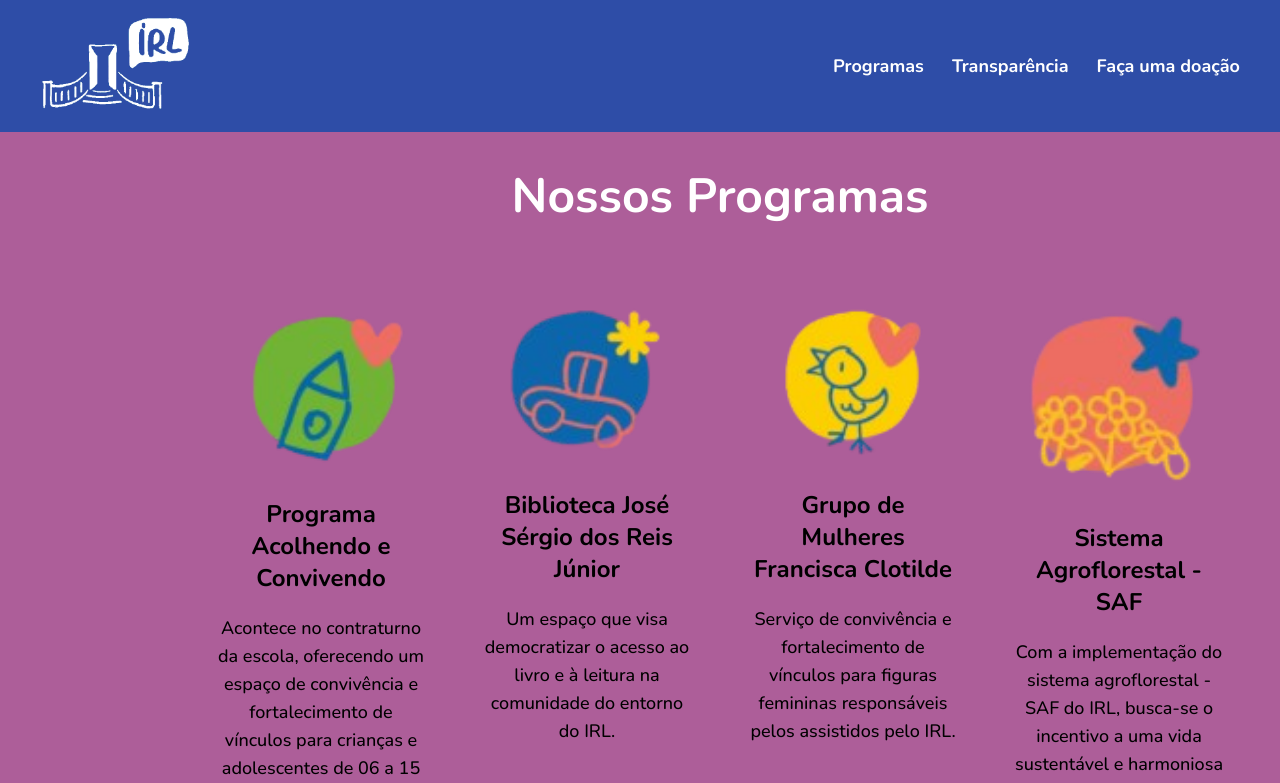
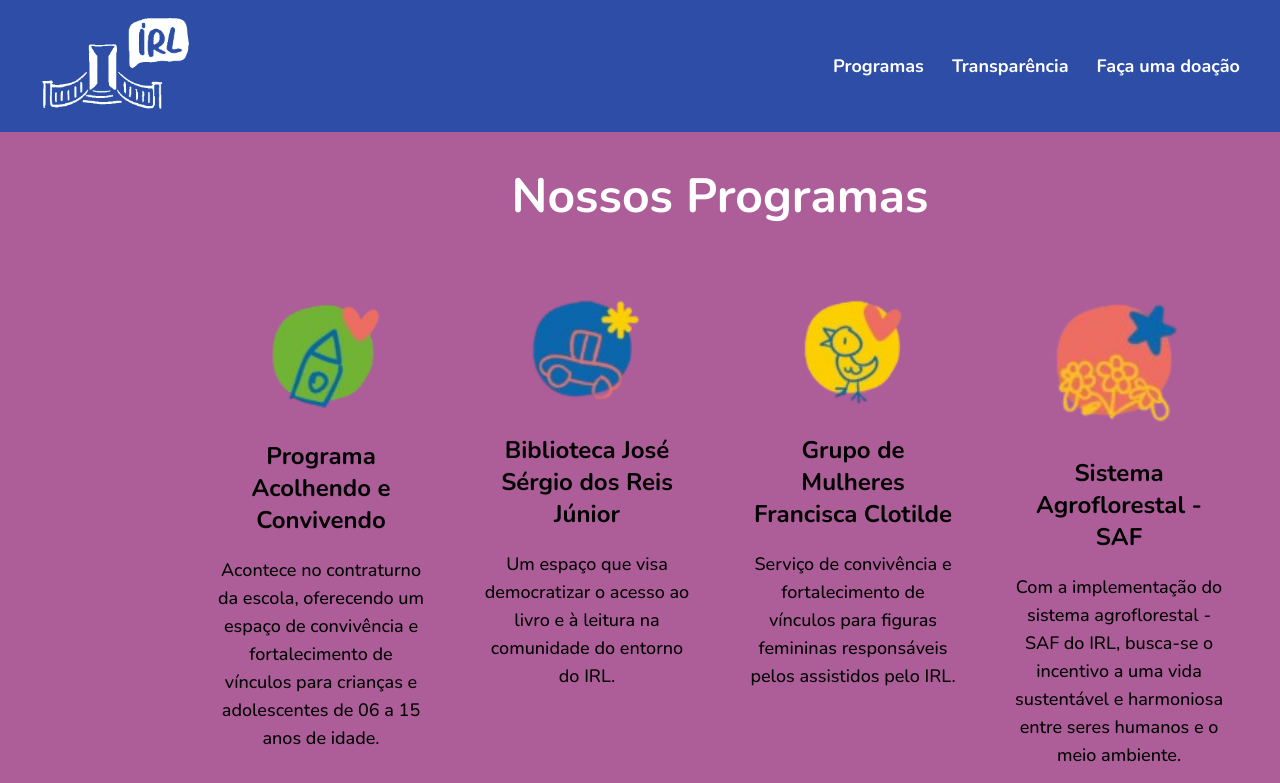
Before and after one commit to flaviare1s/irl, a React (Vite) app: page /programas in a window 1280 px wide. Shown: the top 783 px of the page. Built offline with nearby package versions, Linux system fonts and the light colour scheme.

Commit message:
Ajusta estilo

```diff
--- a/src/components/ProgramaComponente.jsx
+++ b/src/components/ProgramaComponente.jsx
@@ -6,7 +6,7 @@ export const ProgramaComponente = ({ img, nome, texto, imagens }) => {
 
   return (
     <section className="flex flex-col items-center justify-center p-10 lg:p-4 h-full">
-      <img className="mb-5 object-contain w-full rounded-lg" src={img} alt={nome} />
+      <img className="mb-5 w-[150px] rounded-lg" src={img} alt={nome} />
       <div className="flex-grow flex flex-col items-center">
         <h3 className="text-xl md:text-2xl font-bold text-center mb-5">{nome}</h3>
         <p className="text-lg font-medium text-center">{texto}</p>
```
